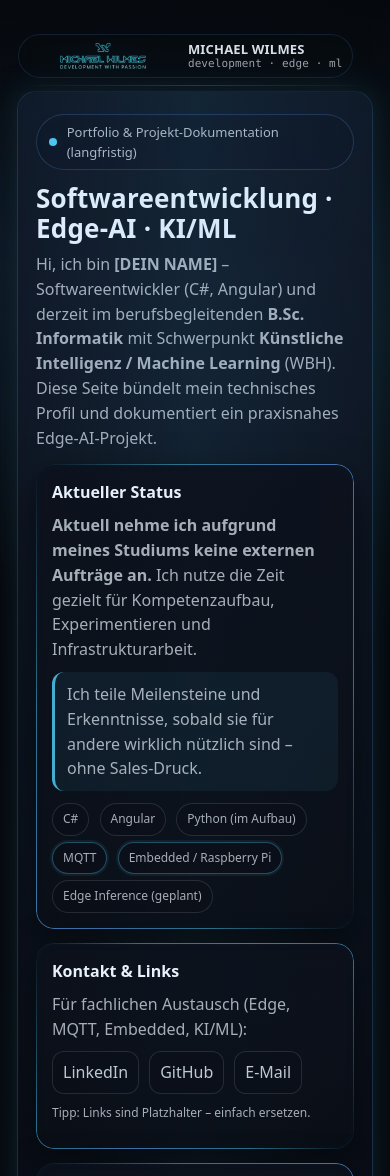
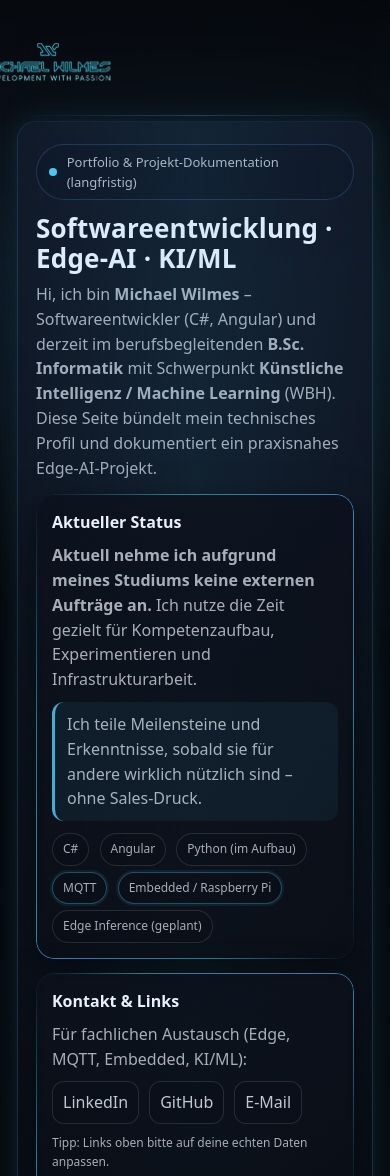
Before and after one commit to Michael-Wilmes/michael-wilmes.github.io, a plain HTML site: page index.html in a window 390 px wide. Shown: the top 1176 px of the page. Drawn offline with Linux system fonts and the light colour scheme.

Commit message:
adapt logo

```diff
--- a/index.html
+++ b/index.html
@@ -3,10 +3,14 @@
 <head>
   <meta charset="utf-8" />
   <meta name="viewport" content="width=device-width, initial-scale=1" />
-  <title>[DEIN NAME] – Softwareentwicklung · Edge-AI · KI/ML</title>
-  <meta name="description" content="Technisches Portfolio & Dokumentation eines Edge-AI-Projekts (Embedded, MQTT, Offline-Inference) – aktuell im B.Sc. Informatik mit Schwerpunkt KI/ML." />
+  <title>Michael Wilmes – Softwareentwicklung · Edge-AI · KI/ML</title>
+  <meta name="description" content="Technisches Portfolio & Dokumentation eines Edge-AI-Projekts (Embedded, MQTT, Offline-Inference) – B.Sc. Informatik mit Schwerpunkt KI/ML." />
 
   <style>
+    /* ==========================================================
+       TRON (dezent, seriös, lesbar) – kompletter Style-Branch
+       ========================================================== */
+
     :root{
       --bg0:#05070b;
       --bg1:#070b12;
@@ -20,6 +24,8 @@
       --a1:#4cc9f0;   /* neon cyan */
       --a2:#60a5fa;   /* soft blue */
       --a3:#22d3ee;   /* bright cyan */
+
+      --line:rgba(232,241,251,.12);
 
       --shadow:0 14px 38px rgba(0,0,0,.50);
       --radius:18px;
@@ -36,13 +42,14 @@
       font-family:var(--sans);
       color:var(--text);
       line-height:1.55;
+
       background:
         radial-gradient(1100px 580px at 16% 10%, rgba(96,165,250,.10), transparent 60%),
         radial-gradient(1000px 600px at 84% 12%, rgba(76,201,240,.08), transparent 55%),
         linear-gradient(180deg, var(--bg0), var(--bg1) 55%, var(--bg0));
     }
 
-    /* Top-Fade als Seiten-Overlay (statt Header-Fläche) */
+    /* Top-Fade als Seiten-Overlay (verhindert abgesetzten Header) */
     body::before{
       content:"";
       position:fixed;
@@ -84,94 +91,66 @@
       z-index:10;
       max-width:var(--max);
       margin:0 auto;
-      padding: 20px 18px 72px;
+      padding: 18px 18px 72px;
     }
 
-    /* Header: komplett transparent, nur Blur + Linie */
-header{
-  position: sticky;
-  top: 0;
-  z-index: 30;
+    /* ==========================================================
+       Header (Logo groß genug, kein Balken)
+       ========================================================== */
+    header.site-header{
+      position:sticky;
+      top:0;
+      z-index:30;
 
-  display: flex;
-  align-items: center;
-  justify-content: space-between;
-  gap: 14px;
+      display:flex;
+      align-items:center;
+      justify-content:space-between;
+      gap:14px;
 
-  padding: 14px 0 16px;
+      padding: 16px 0 16px;
 
-  /* WICHTIG: kein eigener Hintergrund */
       background: transparent;
-
-  /* Blur ja, aber ohne dunklen Balken */
       backdrop-filter: blur(8px);
       -webkit-backdrop-filter: blur(8px);
     }
 
-/* nur eine Tron-Linie, kein Block */
-header::after{
+    /* dezente Tron-Linie */
+    header.site-header::after{
       content:"";
       position:absolute;
       left:0; right:0;
       bottom: 6px;
       height:1px;
       background: linear-gradient(90deg, transparent, rgba(96,165,250,.45), transparent);
-  opacity:.55;
+      opacity:.60;
       pointer-events:none;
     }
 
     .brand{
       display:flex;
       align-items:center;
-  gap:12px;
-
-  /* Dezent, damit es nicht wie ein Button wirkt */
-  padding: 6px 10px;
-  border-radius: 999px;
-
-  background: rgba(10,14,22,.08);
-  border: 1px solid rgba(96,165,250,.14);
+      min-height:56px;
+      margin-bottom: 1rem;
     }
 
     .brand img.logo{
-  height: 34px;
+      height: 80px;           /* wichtig: sichtbar & wertig */
       width: auto;
       display:block;
-  flex: 0 0 auto;
       opacity: .98;
-  filter: drop-shadow(0 0 10px rgba(76,201,240,.14));
+      margin-left:-80px;
+      _filter: drop-shadow(0 0 14px rgba(76,201,240,.22));
+      _transform: translateY(1px); /* optische Stabilität */
     }
 
-.brand-text{
+    nav.main-nav{
       display:flex;
-  flex-direction:column;
-  gap:2px;
-  line-height:1.1;
+      gap:12px;
+      flex-wrap:wrap;
+      align-items:center;
     }
 
-.brand-name{
-  font-weight: 650;
-  letter-spacing: .18px;
-  font-size: 14px;
-  color: rgba(232,241,251,.92);
-}
-
-.brand-tag{
-  font-family: var(--mono);
-  font-size: 12px;
-  letter-spacing: .10px;
-  color: rgba(232,241,251,.65);
-}
-
-@media (max-width: 860px){
-  .brand{ padding: 6px 9px; gap:10px; }
-  .brand img.logo{ height: 30px; }
-  .brand-name{ font-size: 13px; }
-  .brand-tag{ font-size: 11px; }
-}
-
-    nav{ display:flex; gap:10px; flex-wrap:wrap; }
-    nav a{
+    nav.main-nav a{
       border-bottom:none;
       padding:7px 10px;
       border-radius:999px;
@@ -179,13 +158,15 @@ header::after{
       background: rgba(10,14,22,.18);
       color:rgba(232,241,251,.78);
     }
-    nav a:hover{
+    nav.main-nav a:hover{
       border-color: rgba(76,201,240,.32);
-      box-shadow: 0 0 18px rgba(76,201,240,.16);
-      color: var(--text);
+      box-shadow: 0 0 14px rgba(76,201,240,.18);
+      color: rgba(232,241,251,.95);
     }
 
-    /* Hero */
+    /* ==========================================================
+       Hero
+       ========================================================== */
     .hero{
       position:relative;
       border-radius: var(--radius);
@@ -222,7 +203,7 @@ header::after{
     .kicker .dot{
       width:8px; height:8px; border-radius:999px;
       background: var(--a1);
-      box-shadow: 0 0 18px rgba(76,201,240,.22);
+      box-shadow: 0 0 18px rgba(76,201,240,.20);
     }
 
     h1{
@@ -233,7 +214,9 @@ header::after{
     }
     .sub{ margin:0; color: var(--muted); max-width: 76ch; }
 
-    /* Grid */
+    /* ==========================================================
+       Grid
+       ========================================================== */
     .grid{
       display:grid;
       grid-template-columns: repeat(12, 1fr);
@@ -244,7 +227,9 @@ header::after{
     .span-5{ grid-column: span 5; }
     .span-12{ grid-column: span 12; }
 
-    /* Cards: Tron-Rahmen ohne HTML-Ecken */
+    /* ==========================================================
+       Cards: Tron-Rahmen stabil + Corner-Segmente (CSS-only)
+       ========================================================== */
     .card{
       position:relative;
       border-radius: var(--radius);
@@ -254,7 +239,7 @@ header::after{
       overflow:hidden;
     }
 
-    /* 1) Gradient-Rahmen (stabil, kein Layoutbruch) */
+    /* Gradient Border (1px) */
     .card::before{
       content:"";
       position:absolute;
@@ -263,9 +248,9 @@ header::after{
       padding:1px;
       background: linear-gradient(120deg,
         transparent 0%,
-        rgba(76,201,240,.72) 24%,
-        rgba(96,165,250,.92) 50%,
-        rgba(76,201,240,.72) 76%,
+        rgba(76,201,240,.78) 24%,
+        rgba(96,165,250,.96) 50%,
+        rgba(76,201,240,.78) 76%,
         transparent 100%);
       -webkit-mask:
         linear-gradient(#000 0 0) content-box,
@@ -276,20 +261,18 @@ header::after{
       opacity:.72;
     }
 
-    /* 2) Corner-Segmente per CSS (keine Spans mehr) */
+    /* Corner Segments (rein grafisch, bricht nie Layout) */
     .card{
-      --c: rgba(96,165,250,.90);
-      --cw: 16px;   /* Corner-Länge */
-      --ct: 2px;    /* Corner-Dicke */
-      --ci: 10px;   /* Corner-Abstand nach innen */
+      --c: rgba(96,165,250,.92);
+      --cw: 18px;  /* Corner-Länge */
+      --ct: 2px;   /* Corner-Dicke */
+      --ci: 10px;  /* Corner-Inset */
     }
-
     .card .corners{
       position:absolute;
       inset:0;
       border-radius:inherit;
       pointer-events:none;
-      /* 8 Linien: je 2 pro Ecke (horizontal + vertikal) */
       background:
         /* TL */
         linear-gradient(var(--c),var(--c)) left  var(--ci) top    var(--ci) / var(--cw) var(--ct) no-repeat,
@@ -307,20 +290,20 @@ header::after{
       opacity:.78;
     }
 
-    /* 3) Subtiles Glow (nur als Effekt, nicht als Rahmen) */
+    /* Subtiles Glow (hover) */
     .card::after{
       content:"";
       position:absolute;
       inset:-1px;
       border-radius:inherit;
       box-shadow:
-        0 0 18px rgba(76,201,240,.20),
-        inset 0 0 14px rgba(76,201,240,.07);
-      opacity:.52;
+        0 0 18px rgba(76,201,240,.18),
+        inset 0 0 14px rgba(76,201,240,.06);
+      opacity:.50;
       pointer-events:none;
       transition: opacity .18s ease;
     }
-    .card:hover::after{ opacity:.82; }
+    .card:hover::after{ opacity:.80; }
 
     .card h2{ margin:0 0 8px; font-size:16px; }
     .card p{ margin:0 0 10px; color: var(--muted); }
@@ -360,7 +343,7 @@ header::after{
     }
     .links a:hover{
       border-color: rgba(76,201,240,.32);
-      box-shadow: 0 0 18px rgba(76,201,240,.16);
+      box-shadow: 0 0 14px rgba(76,201,240,.16);
     }
 
     .divider{
@@ -394,7 +377,7 @@ header::after{
     .check{
       background: rgba(76,201,240,.10);
       border-color: rgba(76,201,240,.35);
-      box-shadow: 0 0 18px rgba(76,201,240,.16);
+      box-shadow: 0 0 18px rgba(76,201,240,.14);
       color: rgba(232,241,251,.92);
     }
     .todo{
@@ -413,41 +396,10 @@ header::after{
     }
     .small{ color: rgba(232,241,251,.58); font-size:12px; }
 
-    .brand img.logo {
-  height: 34px;           /* Header-Größe */
-  width: auto;
-  display: block;
-  opacity: .95;           /* leicht gedimmt, wirkt edel */
-  filter: drop-shadow(0 0 10px rgba(76,201,240,.18));
-}
-
-@media (max-width: 860px){
-  .brand img.logo { height: 30px; }
-}
-
-/* Optional: großes Logo im Hero */
-.hero-logo {
-  margin: 10px 0 6px;
-  display: inline-flex;
-  align-items: center;
-  gap: 12px;
-}
-
-.hero-logo img {
-  height: 90px;           /* Hero-Größe */
-  width: auto;
-  display: block;
-  filter: drop-shadow(0 0 18px rgba(76,201,240,.22));
-  opacity: .98;
-}
-
-@media (max-width: 860px){
-  .hero-logo img { height: 70px; }
-}
     @media (max-width: 860px){
       .span-7, .span-5{ grid-column: span 12; }
-      nav{ display:none; }
-      header{ padding-bottom:14px; }
+      nav.main-nav{ display:none; }
+      .brand img.logo{ height: 44px; }
     }
   </style>
 </head>
@@ -456,17 +408,13 @@ header::after{
   <div class="gridlines" aria-hidden="true"></div>
 
   <div class="wrap">
-    <header>
+    <header class="site-header">
       <div class="brand">
+        <!-- Logo-Pfad ggf. anpassen: assets/logo.png oder logo.png -->
         <img class="logo" src="assets/logo_2.png" alt="Michael Wilmes Logo" />
-      <div class="brand-text">
-        <div class="brand-name">MICHAEL WILMES</div>
-        <div class="brand-tag">development · edge · ml</div>
-      </div>
       </div>
 
-
-      <nav>
+      <nav class="main-nav">
         <a href="#profil">Profil</a>
         <a href="#projekt">Edge-AI</a>
         <a href="#roadmap">Roadmap</a>
@@ -477,10 +425,9 @@ header::after{
     <section class="hero" id="profil">
       <span class="kicker"><span class="dot"></span> Portfolio & Projekt-Dokumentation (langfristig)</span>
 
-
       <h1>Softwareentwicklung · Edge-AI · KI/ML</h1>
       <p class="sub">
-        Hi, ich bin <strong>[DEIN NAME]</strong> – Softwareentwickler (C#, Angular) und derzeit im berufsbegleitenden
+        Hi, ich bin <strong>Michael Wilmes</strong> – Softwareentwickler (C#, Angular) und derzeit im berufsbegleitenden
         <strong>B.Sc. Informatik</strong> mit Schwerpunkt <strong>Künstliche Intelligenz / Machine Learning</strong> (WBH).
         Diese Seite bündelt mein technisches Profil und dokumentiert ein praxisnahes Edge-AI-Projekt.
       </p>
@@ -507,17 +454,19 @@ header::after{
         </div>
 
         <div class="card span-5" id="kontakt">
+
           <h2>Kontakt & Links</h2>
           <p>Für fachlichen Austausch (Edge, MQTT, Embedded, KI/ML):</p>
           <div class="links">
-            <a href="[LINKEDIN-URL]" target="_blank" rel="noreferrer">LinkedIn</a>
-            <a href="[GITHUB-URL]" target="_blank" rel="noreferrer">GitHub</a>
-            <a href="mailto:[DEINE-MAIL]">E-Mail</a>
+            <a href="https://www.linkedin.com/in/DEIN-LINKEDIN" target="_blank" rel="noreferrer">LinkedIn</a>
+            <a href="https://github.com/michael-wilmes" target="_blank" rel="noreferrer">GitHub</a>
+            <a href="mailto:DEINE-MAIL@DOMAIN.TLD">E-Mail</a>
           </div>
-          <p class="small" style="margin-top:10px;">Tipp: Links sind Platzhalter – einfach ersetzen.</p>
+          <p class="small" style="margin-top:10px;">Tipp: Links oben bitte auf deine echten Daten anpassen.</p>
         </div>
 
         <div class="card span-12" id="projekt">
+
           <h2>Projekt: Edge-AI Testumgebung (isoliertes Netz)</h2>
           <p>
             Ich baue eine kleine, isolierte Hardware-Umgebung mit mehreren Embedded-Geräten (u. a. Raspberry Pis) auf.
@@ -563,10 +512,10 @@ header::after{
       </div>
 
       <footer>
-        <div>© <span id="year"></span> [DEIN NAME]</div>
+        <div>© <span id="year"></span> Michael Wilmes</div>
         <div class="links">
           <a href="#profil">Nach oben</a>
-          <a href="[IMPRINT-URL-ODER-REPO]" target="_blank" rel="noreferrer">Impressum/Repo</a>
+          <a href="https://github.com/michael-wilmes/michael-wilmes.github.io" target="_blank" rel="noreferrer">Repo</a>
         </div>
       </footer>
     </section>
@@ -576,5 +525,4 @@ header::after{
     document.getElementById("year").textContent = new Date().getFullYear();
   </script>
 </body>
-
 </html>
```
Lines whose indentation alone changed are shown as unchanged.
